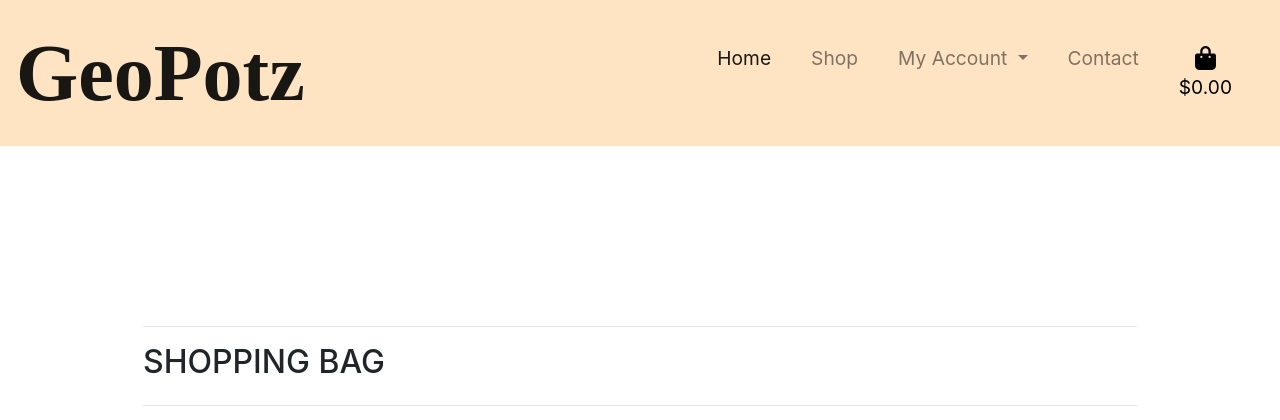
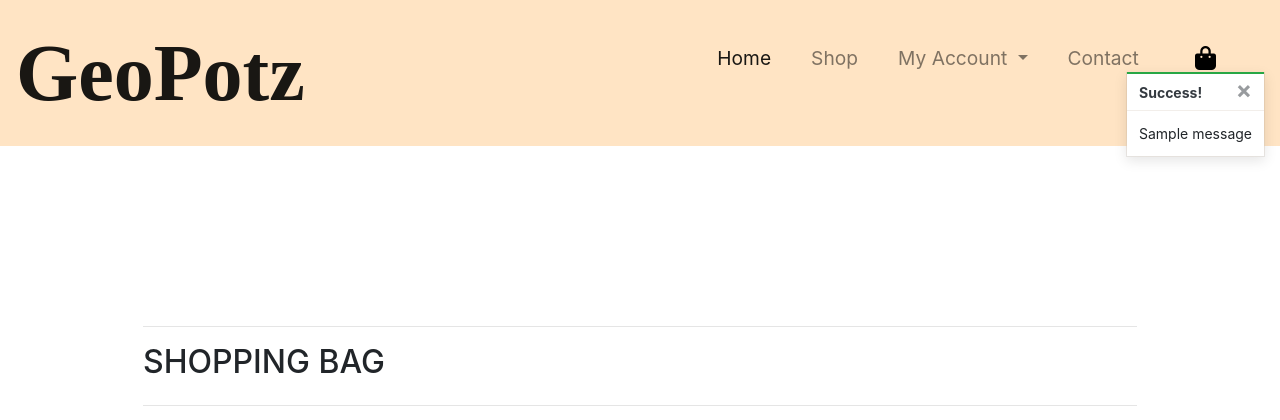
Before and after one commit to BMorrell92/BMorrell_Milestone_Project4, a Django app: page /bag/ in a window 1280 px wide. Shown: the top 420 px of the page. Run offline with Django 3.2, Linux system fonts and the light colour scheme; one stand-in notice (Sample message) is shown; parts of the project's set-up code (start-up, migrations or seed data) failed here and were passed over; some libraries are stand-ins or nearby versions; some web fonts are replaced.

Commit message:
added toasts

```diff
--- a/GeoPotz/settings.py
+++ b/GeoPotz/settings.py
@@ -74,6 +74,8 @@ TEMPLATES = [
         },
     },
 ]
+
+MESSAGE_STORAGE = 'django.contrib.messages.storage.session.SessionStorage'
 
 AUTHENTICATION_BACKENDS = (
     # Needed to login by username in Django admin, regardless of `allauth`
--- a/bag/views.py
+++ b/bag/views.py
@@ -1,5 +1,6 @@
 from django.shortcuts import render, redirect, reverse, HttpResponse
-
+from django.contrib import messages
+from products.models import Product
 # Create your views here.
 
 
@@ -12,6 +13,7 @@ def view_bag(request):
 def add_to_bag(request, item_id):
     """ Add a quantity of the specified product to the shopping bag """
 
+    product = Product.objects.get(pk=item_id)
     quantity = int(request.POST.get('quantity'))
     redirect_url = request.POST.get('redirect_url')
     size = None
@@ -32,7 +34,7 @@ def add_to_bag(request, item_id):
             bag[item_id] += quantity
         else:
             bag[item_id] = quantity
-
+            messages.success(request, f'Added {product.name} to your bag')
     request.session['bag'] = bag
     return redirect(redirect_url)
 
--- a/static/css/base.css
+++ b/static/css/base.css
@@ -172,6 +172,24 @@ a.category-badge > span.badge:hover {
   cursor: pointer;
 }
 
+/* ------------------------------- bootstrap toasts */
+
+.message-container {
+  position: fixed;
+  top: 72px;
+  right: 15px;
+  z-index: 99999999999;
+}
+
+.custom-toast {
+  overflow: visible;
+}
+
+.toast-capper {
+  height: 2px;
+}
+
+
 /* Style for the footer */
 footer {
   background-color: lightslategray;
--- a/templates/base.html
+++ b/templates/base.html
@@ -90,6 +90,23 @@
       </nav>
     </header>
 
+    {% if messages %}
+        <div class="message-container">
+            {% for message in messages %}
+                {% with message.level as level %}
+                    {% if level == 40 %}
+                        {% include 'includes/toasts/toast_error.html' %}
+                    {% elif level == 30 %}
+                        {% include 'includes/toasts/toast_warning.html' %}
+                    {% elif level == 25 %}
+                        {% include 'includes/toasts/toast_success.html' %}
+                    {% else %}
+                        {% include 'includes/toasts/toast_info.html' %}
+                    {% endif %}
+                {% endwith %}
+            {% endfor %}
+        </div>
+    {% endif %}
 
     {% block page_header %}
     {% endblock %}
@@ -98,6 +115,9 @@
     {% endblock %}
 
     {% block postloadjs %}
+    <script type="text/javascript">
+      $('.toast').toast('show');
+    </script>
     {% endblock %}
   </body>
 <!-- Footer Structure -->
--- /dev/null
+++ b/templates/includes/toasts/toast_success.html
@@ -0,0 +1,13 @@
+<div class="toast custom-toast rounded-0 border-top-0" data-autohide="false">
+    <div class="arrow-up arrow-success"></div>
+    <div class="w-100 toast-capper bg-success"></div>
+    <div class="toast-header bg-white text-dark">
+        <strong class="mr-auto">Success!</strong>
+        <button type="button" class="ml-2 mb-1 close text-dark" data-dismiss="toast" aria-label="Close">
+            <span aria-hidden="true">&times;</span>
+        </button>
+    </div>
+    <div class="toast-body bg-white">
+        {{ message }}
+    </div>
+</div>
```
Also changed, not shown: templates/includes/toasts/toast_error.html (added, +13 -0 lines), templates/includes/toasts/toast_info.html (added, +13 -0 lines), templates/includes/toasts/toast_warning.html (added, +13 -0 lines).
